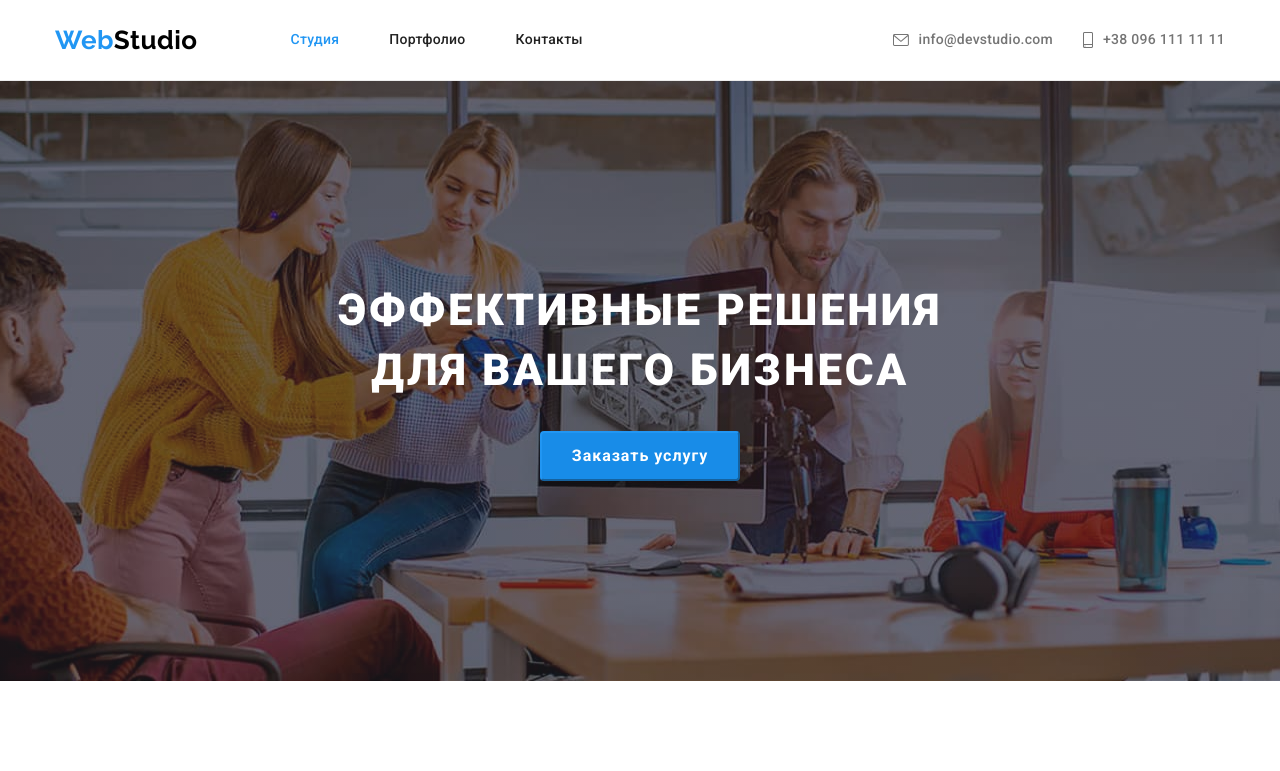
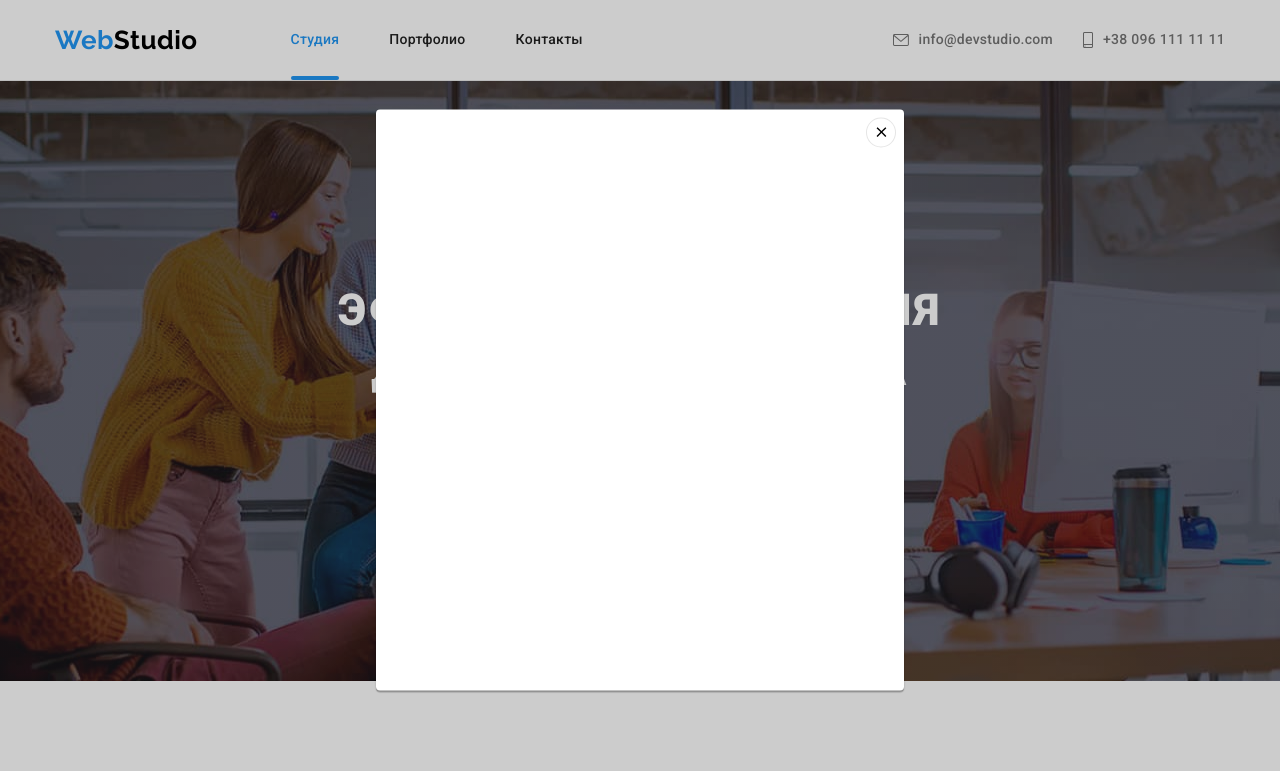
Before and after one commit to Aleks1600/goit-markup-hw-05, a plain HTML site: page index.html in a window 1280 px wide. Both pictures are taken after a click on the button "Заказать услугу". Shown: the top 771 px of the page. Drawn offline with nearby package versions, Linux system fonts and the light colour scheme.

Commit message:
Вносит изменения в основную страницу по требованиям ДЗ

```diff
--- a/css/styles.css
+++ b/css/styles.css
@@ -8,6 +8,8 @@
   --hero-footer-dg-color: #2f303a;
   --section-dg-color: #f5f4fa;
   --card-set-gap: 30px;
+  --transition-time: 250ms;
+  --transition-function: cubic-bezier(0.4, 0, 0.2, 1);
 }
 
 body {
@@ -103,25 +105,38 @@ img {
 .header-list {
   display: flex;
 }
-.header-item .link {
+.nav-link {
   font-weight: 500;
   font-size: 14px;
   line-height: 1.14;
   letter-spacing: 0.02em;
   color: var(--link-text-color);
+  display: block;
+  position: relative;
+  padding-top: 32px;
+  padding-bottom: 32px;
+  transition-property: color;
+  transition-duration: var(--transition-time);
+  transition-timing-function: var(--transition-function);
 }
-.header-item .link:hover,
-.header-item .link:focus {
+.current {
   color: var(--accent-color);
 }
-.header-item .current {
+.current::after {
+  content: "";
+  display: flex;
+  width: 100%;
+  height: 4px;
+  background-color: var(--accent-color);
+  position: absolute;
+  bottom: 0;
+  border-radius: 2px;
+}
+.nav-link:hover,
+.nav-link:focus {
   color: var(--accent-color);
 }
-.nav-link {
-  display: block;
-  padding-top: 32px;
-  padding-bottom: 32px;
-}
+
 .header-contacts.list {
   display: flex;
   margin-left: auto;
@@ -140,6 +155,9 @@ img {
   color: currentColor;
   display: flex;
   align-items: center;
+  transition-property: color;
+  transition-duration: var(--transition-time);
+  transition-timing-function: var(--transition-function);
 }
 .header-icon-link {
   fill: currentColor;
@@ -197,10 +215,62 @@ img {
   min-height: 50px;
   display: block;
   margin: 0 auto;
+  transition-property: background-color;
+  transition-duration: var(--transition-time);
+  transition-timing-function: var(--transition-function);
 }
 .button:hover,
 .button:focus {
-  background: #188ce8;
+  background-color: #188ce8;
+}
+.backdrop {
+  position: fixed;
+  top: 0;
+  left: 0;
+  width: 100%;
+  height: 100%;
+  background: rgba(0, 0, 0, 0.2);
+  z-index: 99;
+  transition: opacity 250ms, visibility 250ms;
+}
+.backdrop.is-hidden {
+  opacity: 0;
+  pointer-events: none;
+  visibility: hidden;
+}
+.backdrop.is-hidden .modal {
+  transform: translate(-50%, -50%) scale(0.5);
+}
+.modal {
+  position: relative;
+  top: 50%;
+  left: 50%;
+  transform: translate(-50%, -50%) scale(1);
+  transition: transform 500ms;
+  width: 528px;
+  height: 581px;
+  background: #ffffff;
+  box-shadow: 0px 1px 3px rgba(0, 0, 0, 0.12), 0px 1px 1px rgba(0, 0, 0, 0.14),
+    0px 2px 1px rgba(0, 0, 0, 0.2);
+  border-radius: 4px;
+}
+.modal-close {
+  display: flex;
+  align-items: center;
+  justify-content: center;
+  position: absolute;
+  width: 30px;
+  height: 30px;
+  top: 0;
+  right: 0;
+  margin: 8px;
+  background: #ffffff;
+  border: 1px solid rgba(0, 0, 0, 0.1);
+  box-sizing: border-box;
+  border-radius: 50%;
+}
+.modal-icon {
+  fill: var(--last-logo-color);
 }
 
 /*-------styles main-----*/
@@ -249,6 +319,7 @@ img {
   font-size: 14px;
   line-height: 1.71;
 }
+/*---------section about our work------------*/
 .we-can {
   padding-bottom: 94px;
 }
@@ -258,6 +329,25 @@ img {
 .we-can-list {
   display: flex;
   flex-wrap: wrap;
+}
+.we-can-item {
+  position: relative;
+}
+
+.we-can-info {
+  font-weight: bold;
+  font-size: 14px;
+  line-height: 1.14;
+  text-align: center;
+  text-transform: uppercase;
+  color: var(--secondary-text-color);
+  width: 100%;
+  height: 70px;
+  padding: 27px 0;
+  background: rgba(47, 48, 58, 0.8);
+  position: absolute;
+  left: 0;
+  bottom: 0;
 }
 .we-can-list .we-can-item:not(:last-child) {
   display: block;
@@ -333,6 +423,9 @@ img {
   justify-content: center;
   align-items: center;
   color: #afb1b8;
+  transition-property: color, background-color;
+  transition-duration: var(--transition-time);
+  transition-timing-function: var(--transition-function);
 }
 .card-icon-link-logo {
   fill: currentColor;
@@ -371,6 +464,9 @@ img {
   justify-content: center;
   align-items: center;
   color: #afb1b8;
+  transition-property: color, border;
+  transition-duration: var(--transition-time);
+  transition-timing-function: var(--transition-function);
 }
 .clients-link-logo {
   fill: currentColor;
@@ -457,6 +553,9 @@ img {
 }
 .card-link {
   display: block;
+  transition-property: box-shadow;
+  transition-duration: var(--transition-time);
+  transition-timing-function: var(--transition-function);
 }
 .card-link:hover,
 .card-link:focus {
@@ -491,6 +590,9 @@ img {
   font-size: 14px;
   line-height: 1.71;
   color: rgba(255, 255, 255, 0.6);
+  transition-property: color;
+  transition-duration: var(--transition-time);
+  transition-timing-function: var(--transition-function);
 }
 .footer-link:hover,
 .footer-link:focus {
@@ -531,6 +633,9 @@ img {
   display: flex;
   justify-content: center;
   align-items: center;
+  transition-property: background-color;
+  transition-duration: var(--transition-time);
+  transition-timing-function: var(--transition-function);
 }
 
 .footer-icon-link-logo {
--- a/index.html
+++ b/index.html
@@ -64,9 +64,22 @@
       <section class="hero">
         <div class="container">
           <h1 class="hero-title">Эффективные решения для вашего бизнеса</h1>
-          <button class="button" type="button">Заказать услугу</button>
+          <button class="button" type="button" data-modal-open>
+            Заказать услугу
+          </button>
         </div>
       </section>
+      <!--Модальное окно-->
+      <div class="backdrop is-hidden" data-modal>
+        <div class="modal">
+          <button data-modal-close type="button" class="modal-close">
+            <svg class="modal-icon" width="18px" height="18px">
+              <use href="./images/icons.svg#icon-close-black-modal"></use>
+            </svg>
+          </button>
+        </div>
+      </div>
+
       <!--Наши преимущества-->
       <section class="our-advantage section">
         <div class="container">
@@ -135,6 +148,7 @@
                 width="370"
                 height="294"
               />
+              <p class="we-can-info">Десктопные приложения</p>
             </li>
             <li class="we-can-item">
               <img
@@ -143,6 +157,7 @@
                 width="370"
                 height="294"
               />
+              <p class="we-can-info">Мобильные приложения</p>
             </li>
             <li class="we-can-item">
               <img
@@ -151,6 +166,7 @@
                 width="370"
                 height="294"
               />
+              <p class="we-can-info">Дизайнерские решения</p>
             </li>
           </ul>
         </div>
@@ -448,5 +464,6 @@
         </div>
       </div>
     </footer>
+    <script src="./js/modal.js"></script>
   </body>
 </html>
--- /dev/null
+++ b/js/modal.js
@@ -0,0 +1,14 @@
+(() => {
+  const refs = {
+    openModalBtn: document.querySelector('[data-modal-open]'),
+    closeModalBtn: document.querySelector('[data-modal-close]'),
+    modal: document.querySelector('[data-modal]'),
+  };
+
+  refs.openModalBtn.addEventListener('click', toggleModal);
+  refs.closeModalBtn.addEventListener('click', toggleModal);
+
+  function toggleModal() {
+    refs.modal.classList.toggle('is-hidden');
+  }
+})();
```
Also changed, not shown: portfolio.html (+1 -1 lines).
